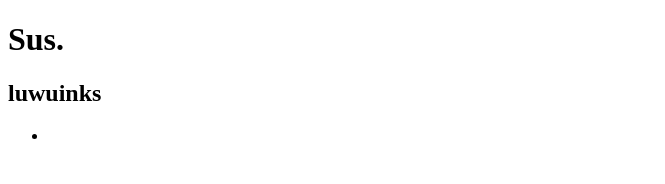
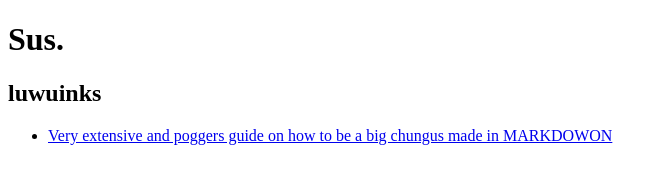
Before and after one commit to EnokiUN/shitposting, a plain HTML site: page index.html in a window 1280 px wide. Shown: the whole page, without its empty margins (0-665 px from the left). Drawn offline with Linux system fonts and the light colour scheme.

Commit message:
Update index.html

```diff
--- a/index.html
+++ b/index.html
@@ -6,7 +6,7 @@
         <h1>Sus.</h1>
         <h2>luwuinks</h2>
         <ul>
-            <li><a href="howtobeabigchungus.md"></a></li>
+            <li><a href="howtobeabigchungus.md">Very extensive and poggers guide on how to be a big chungus made in MARKDOWON</a></li>
         </ul>
     </body>
 </html>
```
